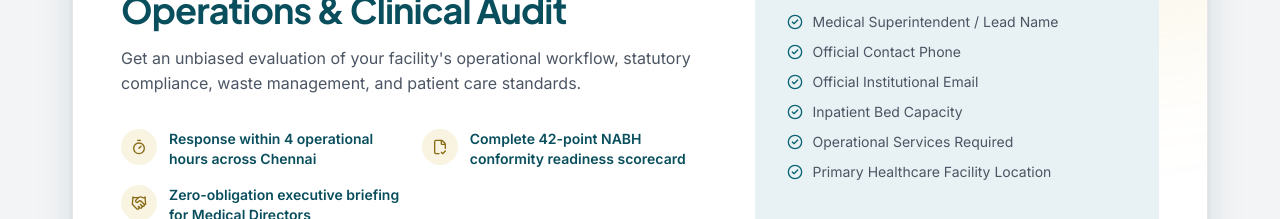
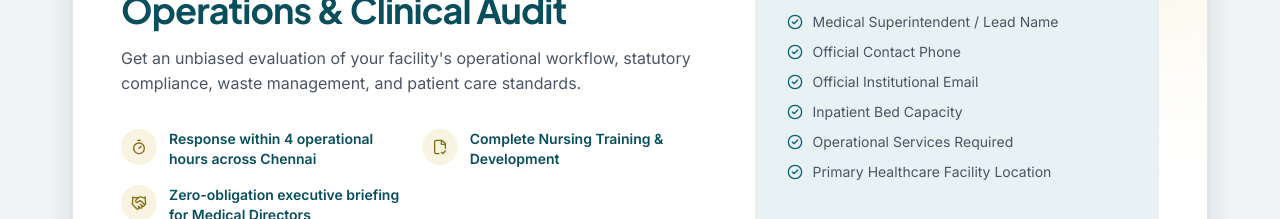
Before and after one commit to techsupport-medgold/medgold-website-2026, a Next.js app: page / in a window 1280 px wide. Shown: the part 3600-3819 px from the top of the page. Built offline with nearby package versions, Linux system fonts and the light colour scheme; no server answers.

Commit message:
Home: update audit benefit to Nursing Training & Development
Co-authored-by: Cursor <cursoragent@cursor.com>

```diff
--- a/src/data/home.ts
+++ b/src/data/home.ts
@@ -179,7 +179,7 @@ export const auditCta = {
     "Get an unbiased evaluation of your facility's operational workflow, statutory compliance, waste management, and patient care standards.",
   benefits: [
     { icon: "response", text: "Response within 4 operational hours across Chennai" },
-    { icon: "scorecard", text: "Complete 42-point NABH conformity readiness scorecard" },
+    { icon: "scorecard", text: "Complete Nursing Training & Development" },
     { icon: "briefing", text: "Zero-obligation executive briefing for Medical Directors" },
   ] satisfies { icon: AuditBenefitIcon; text: string }[],
   shareHeading: "Share with our audit team",
```
